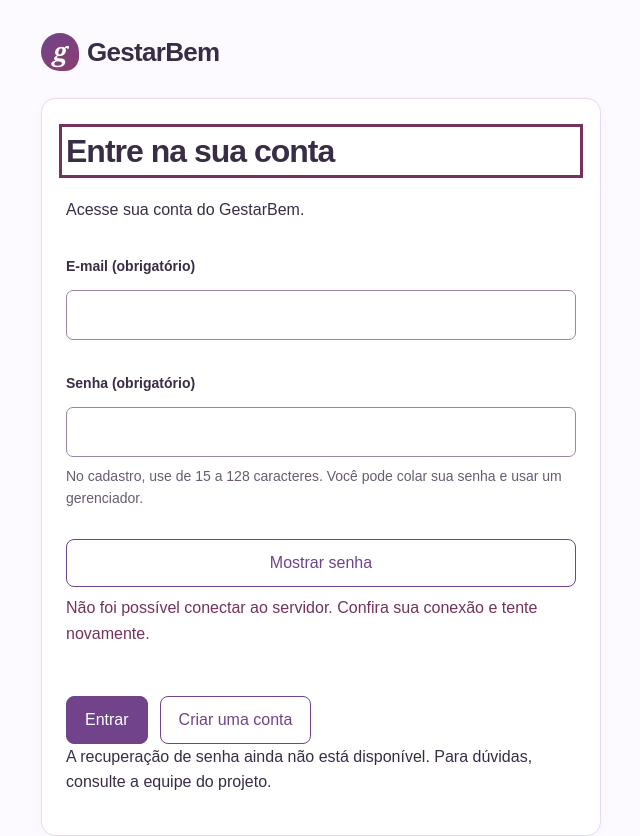
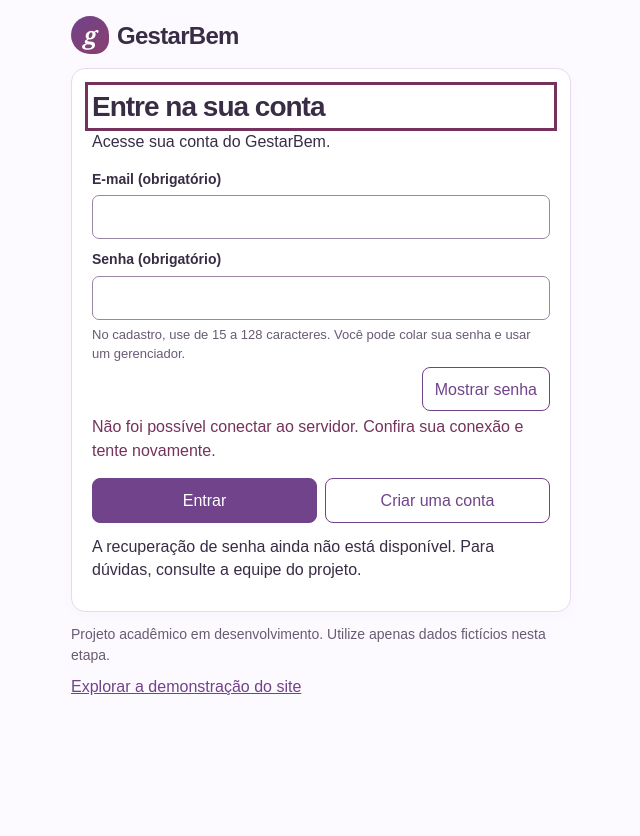
Before and after one commit to Renat0Net0/GestarBem, a plain HTML site: page frontend/login.html in a window 1280 px wide. Shown: the top 836 px of the page, without its empty margins (319-959 px from the left). After the commit the page ends 800 px from the top, so only its background shows below. Drawn offline with Linux system fonts and the light colour scheme; no server answers.

Commit message:
style: compacta telas de autenticação e reduz espaçamento vertical

```diff
--- a/frontend/auth.css
+++ b/frontend/auth.css
@@ -1 +1,19 @@
-.auth-shell{width:min(100%,600px);padding:32px 20px}.auth-shell>.brand{display:block;margin-bottom:24px}.auth-shell form{display:grid;gap:8px}.auth-shell input{width:100%;min-height:44px}.auth-shell label{font-weight:bold}.auth-shell .actions{flex-wrap:wrap}.field-error,#auth-error{color:#74325c;margin:0}.auth-shell [hidden]{display:none!important}.auth-shell button:disabled{cursor:wait;opacity:.7}.auth-shell h1{margin-top:8px}.auth-shell p{overflow-wrap:anywhere}
+.auth-shell{width:min(100%,540px);padding:16px 20px;line-height:1.45}
+.auth-shell>.brand{display:block;margin-bottom:14px;font-size:24px}
+.auth-shell .card{padding:20px;margin-bottom:12px}
+.auth-shell h1{margin:0 0 6px;font-size:28px}
+.auth-shell p{margin:0 0 10px;overflow-wrap:anywhere}
+.auth-shell form{display:grid;gap:4px}
+.auth-shell label{margin:6px 0 2px;font-weight:bold}
+.auth-shell input{width:100%;min-height:44px;padding:8px 10px}
+.auth-shell .actions{flex-wrap:wrap;margin:8px 0 12px;gap:8px}
+.auth-shell .actions button{flex:1 1 150px}
+.auth-shell #show-password{justify-self:end;padding:8px 12px;margin:0}
+.auth-shell #password-help{font-size:13px;margin:2px 0 0}
+.auth-shell .field-error,.auth-shell #auth-error{color:#74325c;margin:0}
+.auth-shell .field-error:empty{display:none}
+.auth-shell #auth-status{margin:0}
+.auth-shell #name-group,.auth-shell #confirm-group{display:grid;gap:4px}
+.auth-shell [hidden]{display:none!important}
+.auth-shell button:disabled{cursor:wait;opacity:.7}
+@media(max-width:380px){.auth-shell{padding:12px}.auth-shell .card{padding:16px}.auth-shell h1{font-size:25px}}
```
